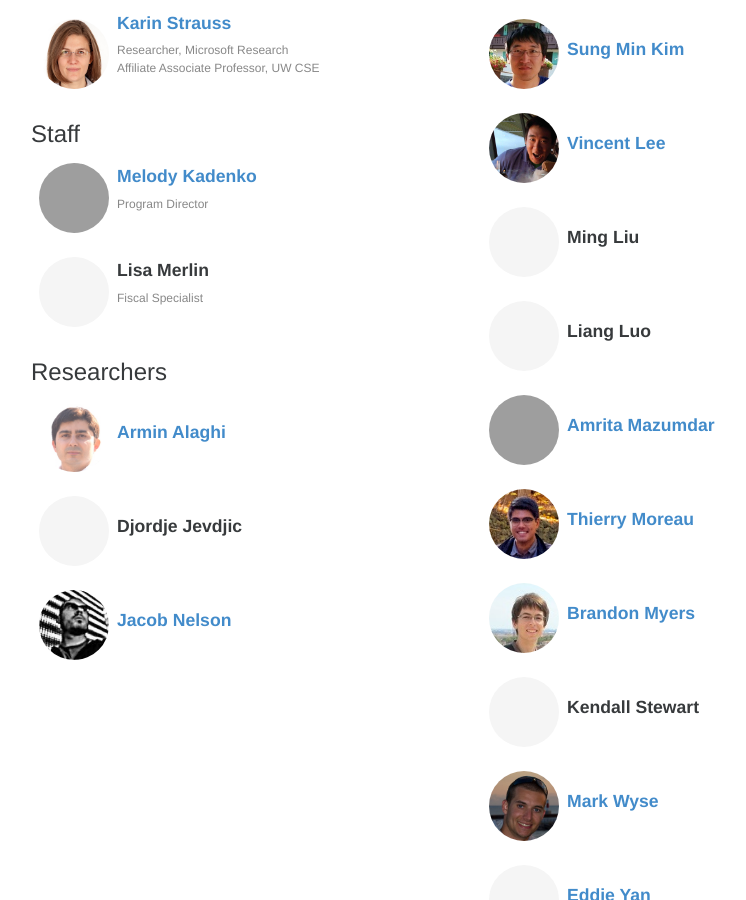
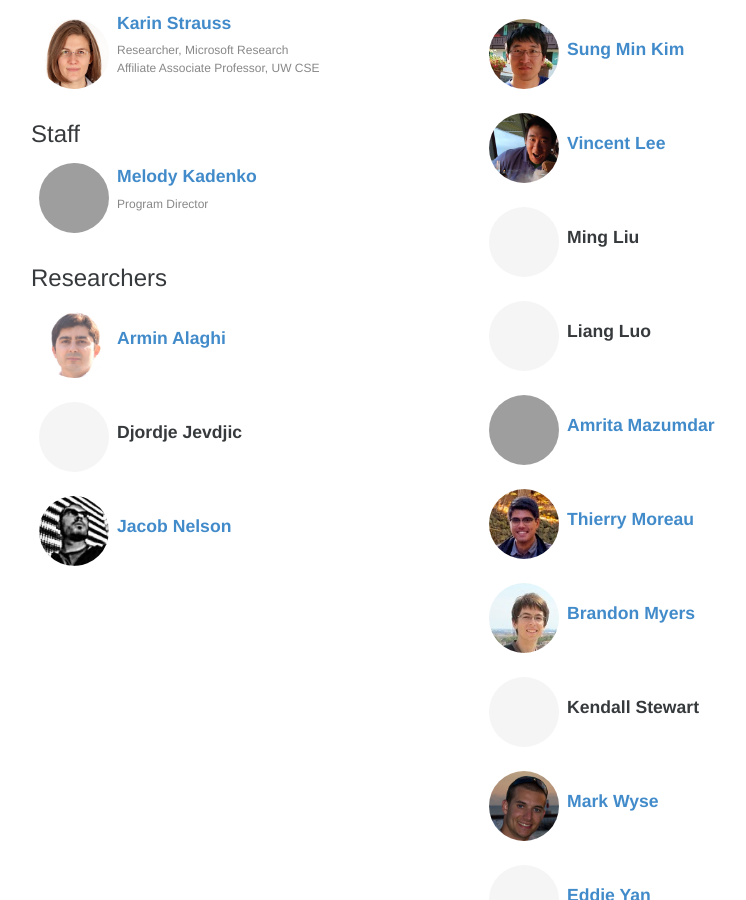
Before and after one commit to uwsampa/sampa-public, a Jekyll site: the page built from index.html, in a window 1280 px wide and 900 px high, scrolled down 2157 px, cut to the strip 0-900 px from the top of the window. Shown: the whole strip, without its empty margins (174-920 px from the left). Built offline with Jekyll 4.4.1, drawn with Linux system fonts in a browser that asks for light colours; nearby versions of some CDN libraries; Markdown is read by kramdown in place of the engine named in the settings; grey boxes are pictures that could not be loaded.

Commit message:
😢 bye Lisa

```diff
--- a/_data/people.yml
+++ b/_data/people.yml
@@ -48,17 +48,14 @@ billhowe:
     bio: "Affiliate Faculty and Associate Director of eScience Institute"
 
 
+# Staff
+
 melody:
     display_name: "Melody Kadenko"
     webpage: "http://www.cs.washington.edu/homes/melody/"
     role: staff
     image: //homes.cs.washington.edu/~melody/index_files/image002.gif
     bio: "Program Director"
-
-lmerlin:
-    display_name: "Lisa Merlin"
-    role: staff
-    bio: "Fiscal Specialist"
 
 
 # Postdocs
```
